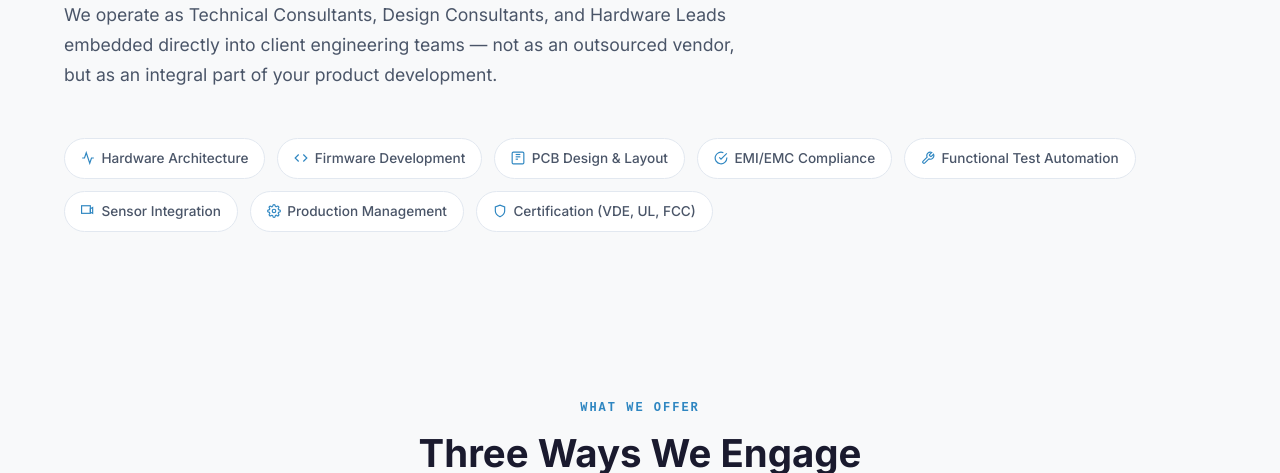
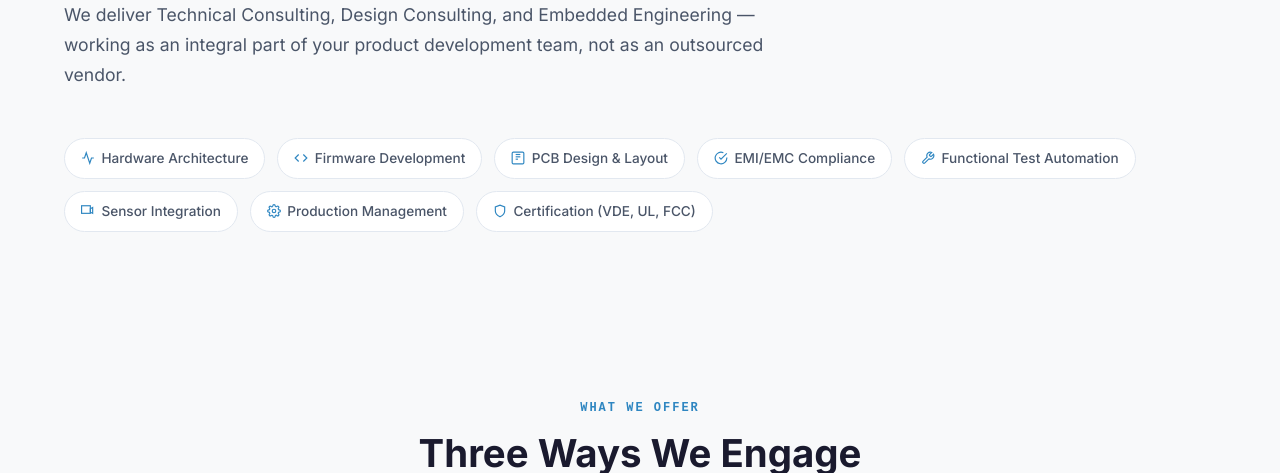
Before and after one commit to aravindcleaerr/tonoterr, a plain HTML site: page consulting.html in a window 1280 px wide. Shown: the part 627-1100 px from the top of the page. Drawn offline with Linux system fonts and the light colour scheme.

Commit message:
Replace individual-title wording with company-centric service names across all non-founder pages
Co-Authored-By: Claude Sonnet 4.6 <noreply@anthropic.com>

```diff
--- a/consulting.html
+++ b/consulting.html
@@ -65,9 +65,9 @@
           <span class="section-label">How We Work</span>
           <h2 class="section-title">Embedded Into Your Team</h2>
           <p class="section-subtitle">
-            We operate as Technical Consultants, Design Consultants, and Hardware Leads
-            embedded directly into client engineering teams &mdash; not as an outsourced vendor,
-            but as an integral part of your product development.
+            We deliver Technical Consulting, Design Consulting, and Embedded Engineering
+            &mdash; working as an integral part of your product development team,
+            not as an outsourced vendor.
           </p>
         </div>
         <div class="capabilities-list">
```
Also changed, not shown: about.html (+1 -1 lines), index.html (+2 -2 lines).
